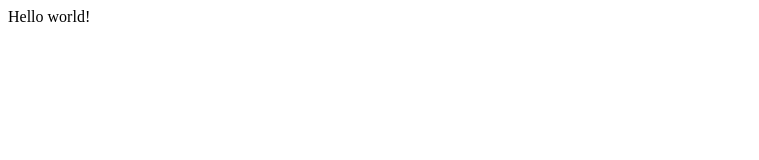
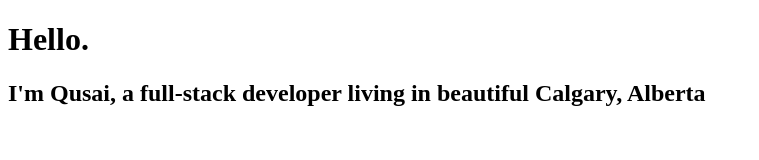
Before and after one commit to qsaleh/gatsby-bootcamp, a Gatsby site: page / in a window 1280 px wide. Shown: the whole page, without its empty margins (0-759 px from the left). Built offline with nearby package versions, Linux system fonts and the light colour scheme; Gatsby itself is replaced by a stand-in of ours.

Commit message:
updated first page with simple greeting

```diff
--- a/src/pages/index.js
+++ b/src/pages/index.js
@@ -1,3 +1,12 @@
 import React from "react"
 
-export default () => <div>Hello world!</div>
+const IndexPage = () => {
+  return (
+    <div>
+      <h1>Hello.</h1>
+      <h2>I'm Qusai, a full-stack developer living in beautiful Calgary, Alberta</h2>
+    </div>
+  )
+}
+
+export default IndexPage
```
